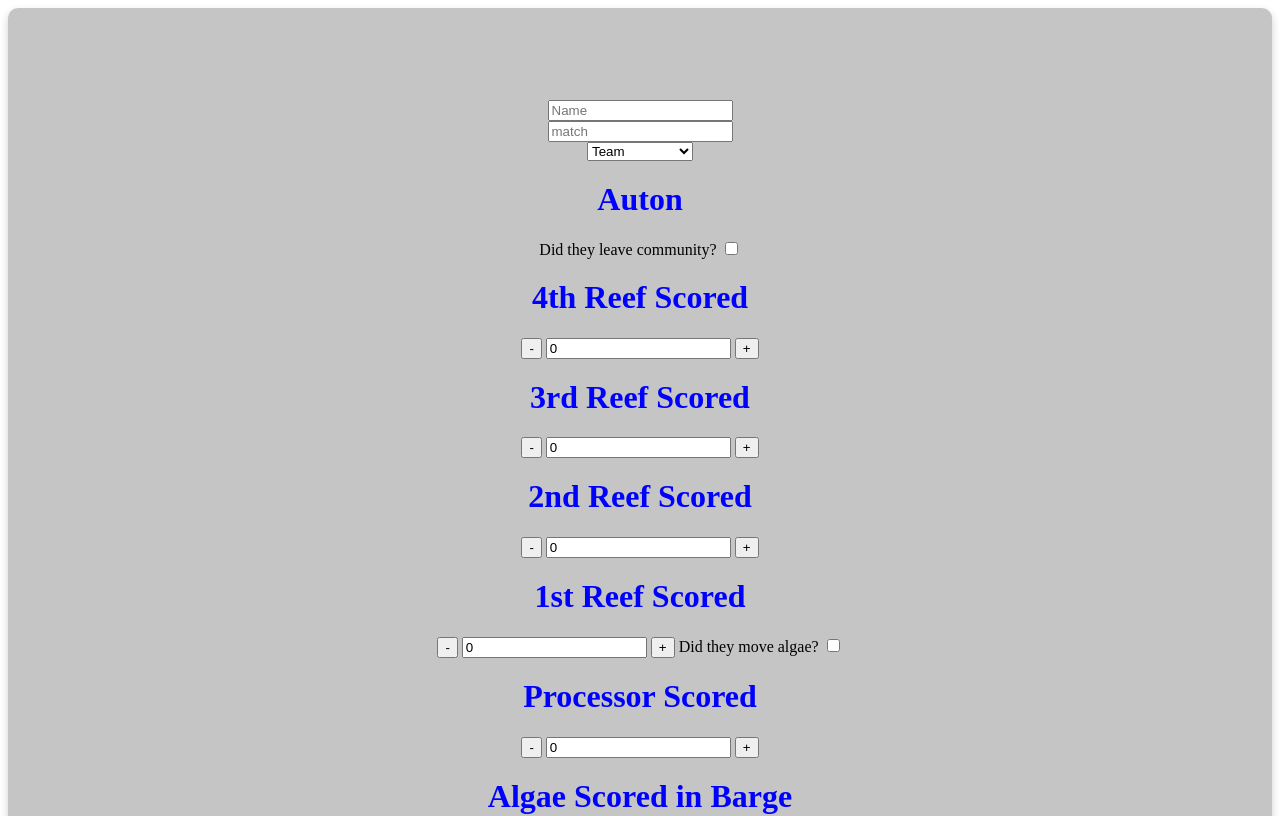
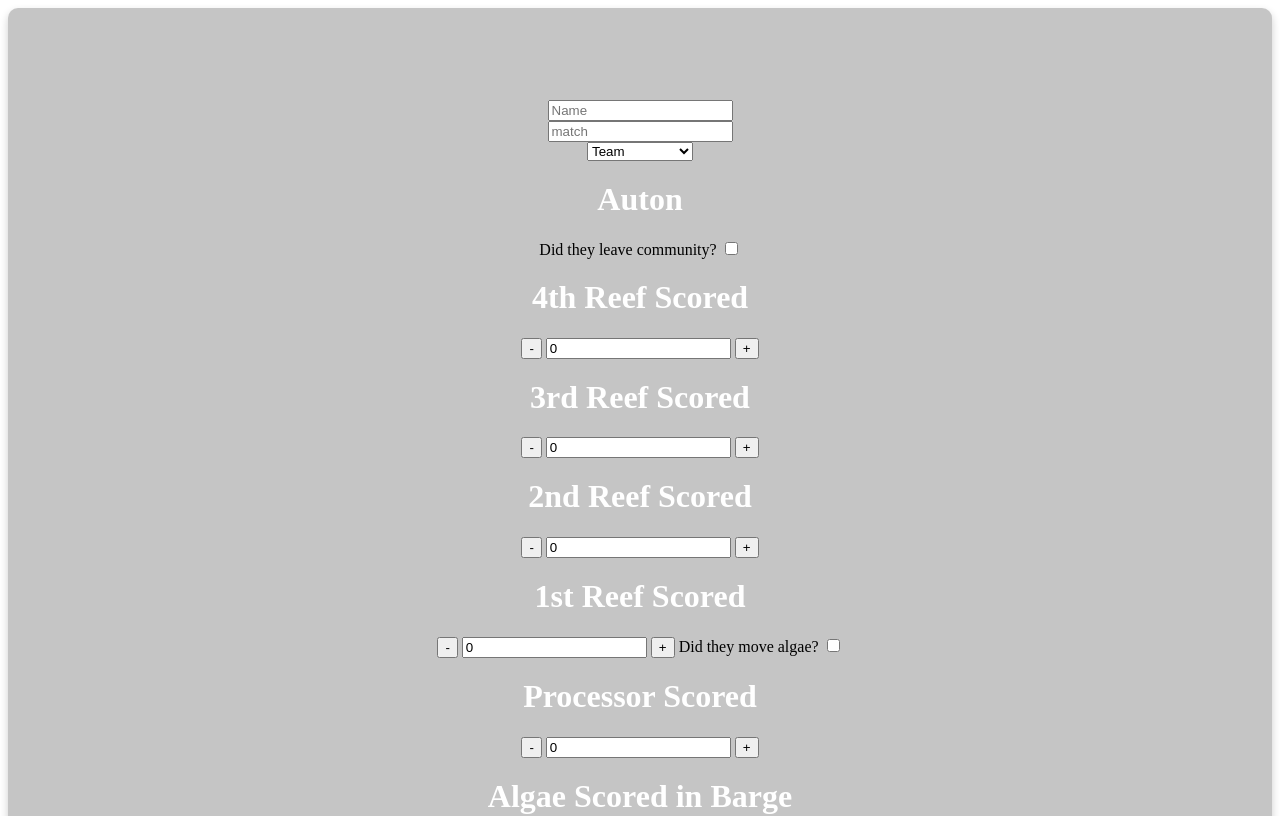
Before and after one commit to FRCTeam834/Scoutech25, a SvelteKit app: page / in a window 1280 px wide. Shown: the top 816 px of the page. Built offline with nearby package versions, Linux system fonts and the light colour scheme; no server answers.

Commit message:
finalized scouting app (until team list)

```diff
--- a/src/routes/+page.svelte
+++ b/src/routes/+page.svelte
@@ -232,7 +232,7 @@ input[type="number"] {
 }
 
   h1 {
-    color: blue;
+    color: white;
     font-family: "arial", ;
   }
 
```
